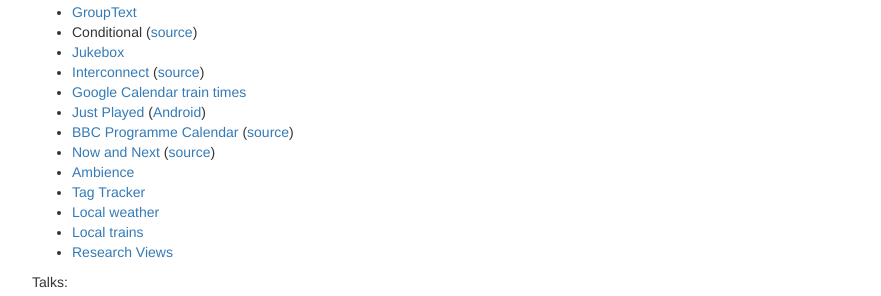
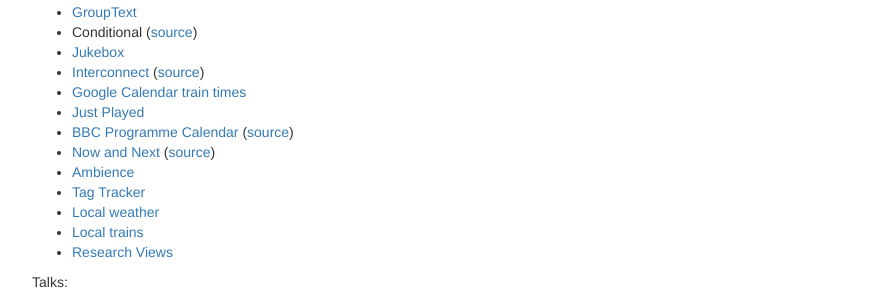
Before and after one commit to mrw34/mrw34.github.com, a Jekyll site: the page built from index.html, in a window 1280 px wide. Shown: the part 314-610 px from the top of the page, without its empty margins (38-919 px from the left). Built offline with Jekyll 4.4.1, drawn with Linux system fonts in a browser that asks for light colours.

Commit message:
Fix broken links

```diff
--- a/index.html
+++ b/index.html
@@ -9,7 +9,7 @@
 	<p>Projects:</p>
 	<ul>
 		<li><a href="http://www.gcsesuccess.org">GCSE Success</a></li>
-		<li><a href="http://nurserybook.net/home/">NurseryBook</a></li>
+		<li><a href="https://nurserybook.co">NurseryBook</a></li>
 		<li><a href="http://educational.io/">Educational.io</a></li>
 		<li><a href="http://dronewatch.org.uk">DroneWatch</a> (<a href="https://github.com/mrw34/dronewatch">source</a>)</li>
 		<li><a href="glasgow2014.ics">Glasgow 2014 Commonwealth Games schedule</a></li>
@@ -20,7 +20,7 @@
 		<li><a href="https://github.com/mrw34/jukebox">Jukebox</a></li>
 		<li><a href="http://twitter-interconnect.appspot.com/">Interconnect</a> (<a href="https://github.com/mrw34/interconnect">source</a>)</li>
 		<li><a href="https://gist.github.com/mrw34/5986860">Google Calendar train times</a></li>
-		<li><a href="http://just-played.appspot.com/">Just Played</a> (<a href="https://play.google.com/store/apps/details?id=com.markwoodbridge.justplayed">Android</a>)</li>
+		<li><a href="http://just-played.appspot.com/">Just Played</a><!-- (<a href="https://play.google.com/store/apps/details?id=com.markwoodbridge.justplayed">Android</a>)--></li>
 		<li><a href="http://programme-list.appspot.com/">BBC Programme Calendar</a> (<a href="https://github.com/mrw34/programme-list">source</a>)</li>
 		<li><a href="http://nowandnext.meteor.com/">Now and Next</a> (<a href="https://github.com/mrw34/nowandnext">source</a>)</li>
 		<li><a href="http://markwoodbridge.appspot.com/ambience">Ambience</a></li>
```
